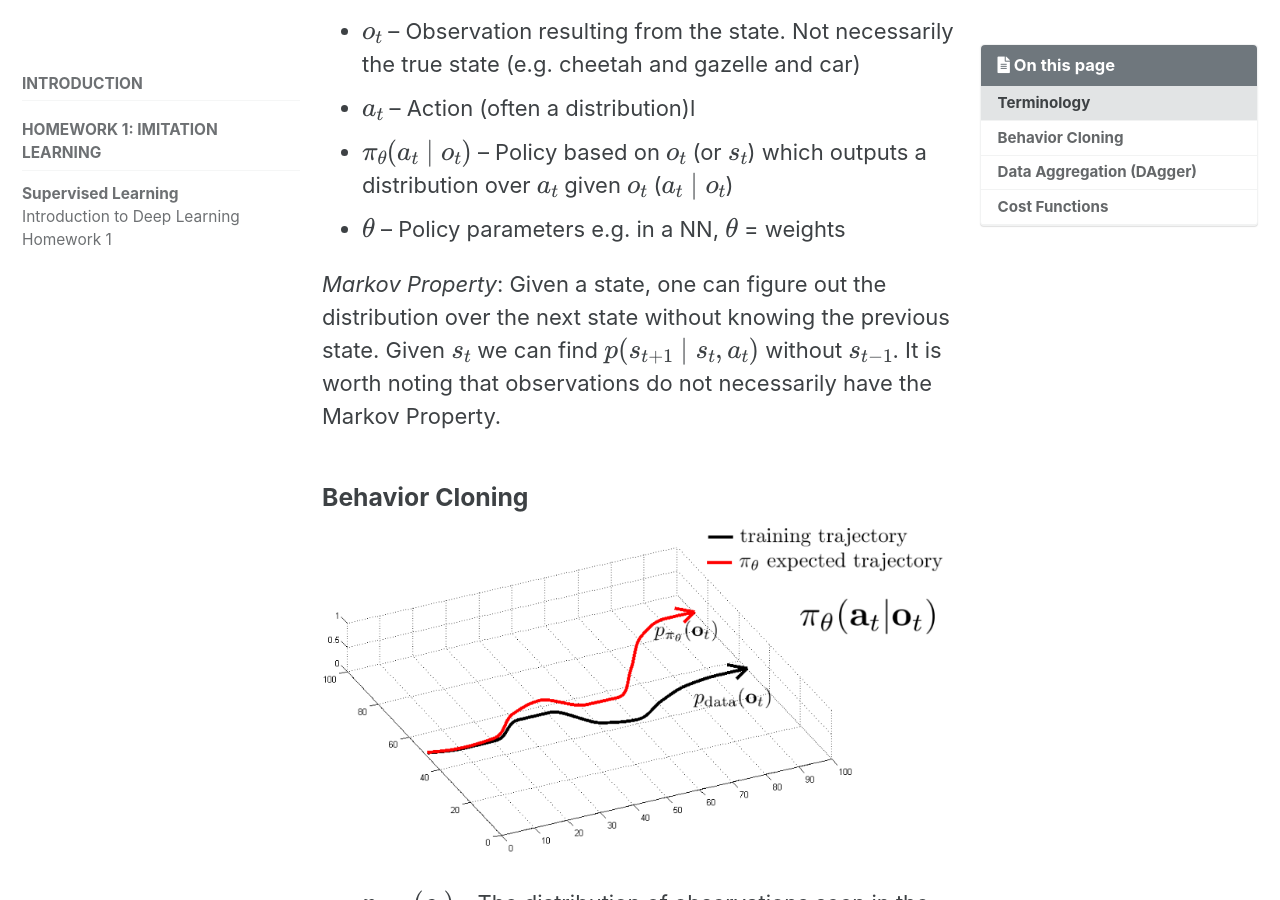
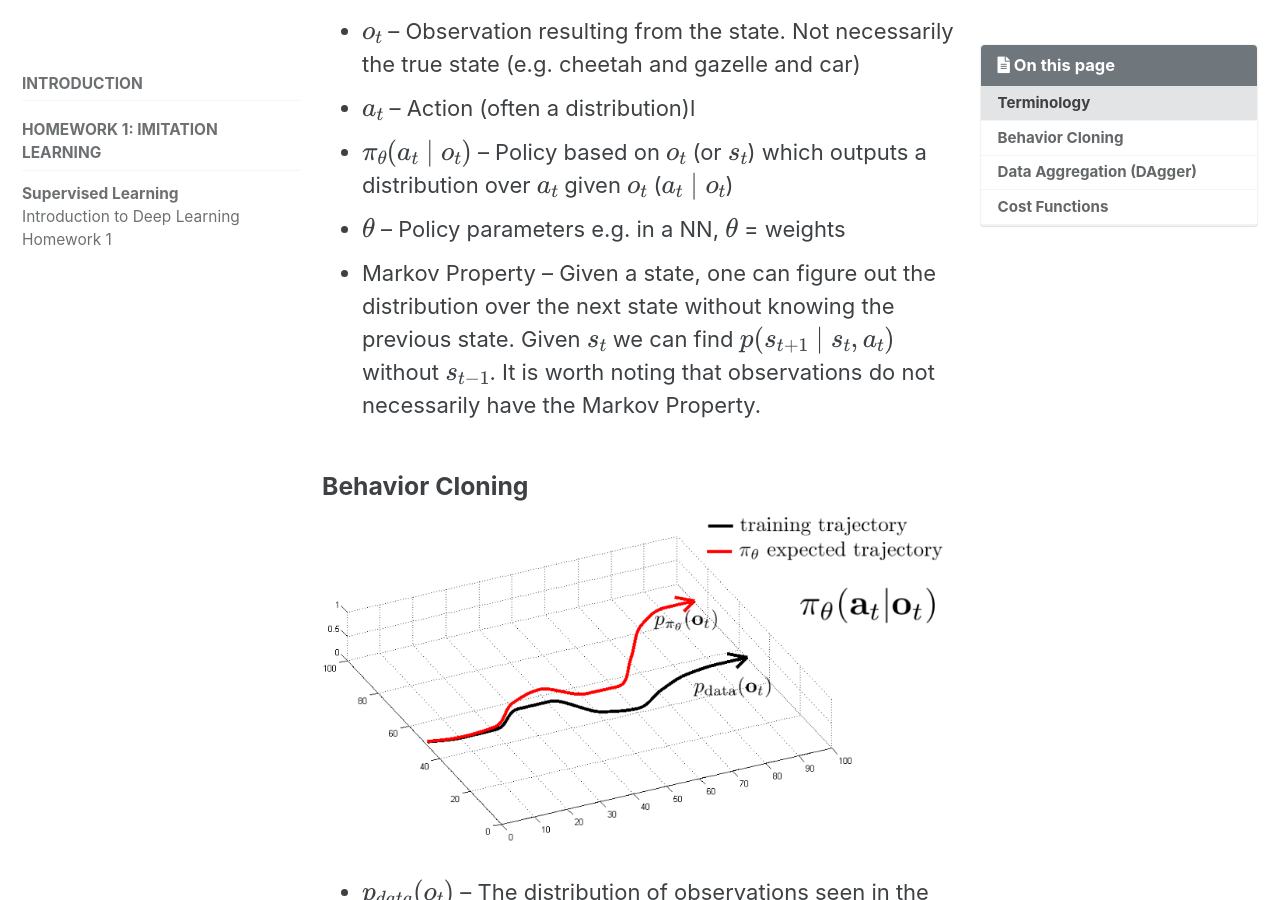
Before and after one commit to finlaymiller/finlaymiller.github.io, a Jekyll site: the page built from _posts/cs285/2021-01-15-hw1-01-supervised-learning.md, in a window 1280 px wide and 900 px high, scrolled down 569 px. Built offline with Jekyll 4.4.1, drawn with Linux system fonts in a browser that asks for light colours; cached includes are drawn as plain includes.

```diff
--- a/_posts/cs285/2021-01-15-hw1-01-supervised-learning.md
+++ b/_posts/cs285/2021-01-15-hw1-01-supervised-learning.md
@@ -24,8 +25,7 @@ sidebar:
 * $$a_t$$ -- Action (often a distribution)l
 * $$\pi_\theta(a_t \mid  o_t)$$ -- Policy based on $$o_t$$ (or $$s_t$$) which outputs a distribution over $$a_t$$ given $$o_t$$ ($$a_t \mid  o_t$$)
 * $$\theta$$ -- Policy parameters e.g. in a NN, $$\theta$$ = weights
-
-_Markov Property_: Given a state, one can figure out the distribution over the next state without knowing the previous state.
+* Markov Property -- Given a state, one can figure out the distribution over the next state without knowing the previous state.
 Given $$s_t$$ we can find $$p(s_{t+1} \mid  s_t, a_t)$$ without $$s_{t-1}$$. It is worth noting that observations do not necessarily have the Markov Property.
 
 ### Behavior Cloning
```
Also changed, not shown: other parts of _posts/cs285/2021-01-15-hw1-01-supervised-learning.md (+1 -0 lines), _posts/cs285/2021-01-15-hw1-00-introduction.md (+1 -0 lines), _posts/cs285/2021-01-20-hw1-02-intro-to-deep-rl.md (+1 -0 lines), _posts/cs285/2021-01-20-hw1-03-homework.md (+1 -0 lines), assets/img/cs285/hw1/actor_critic.png (added), assets/img/cs285/hw1/efficiency.png (added).
